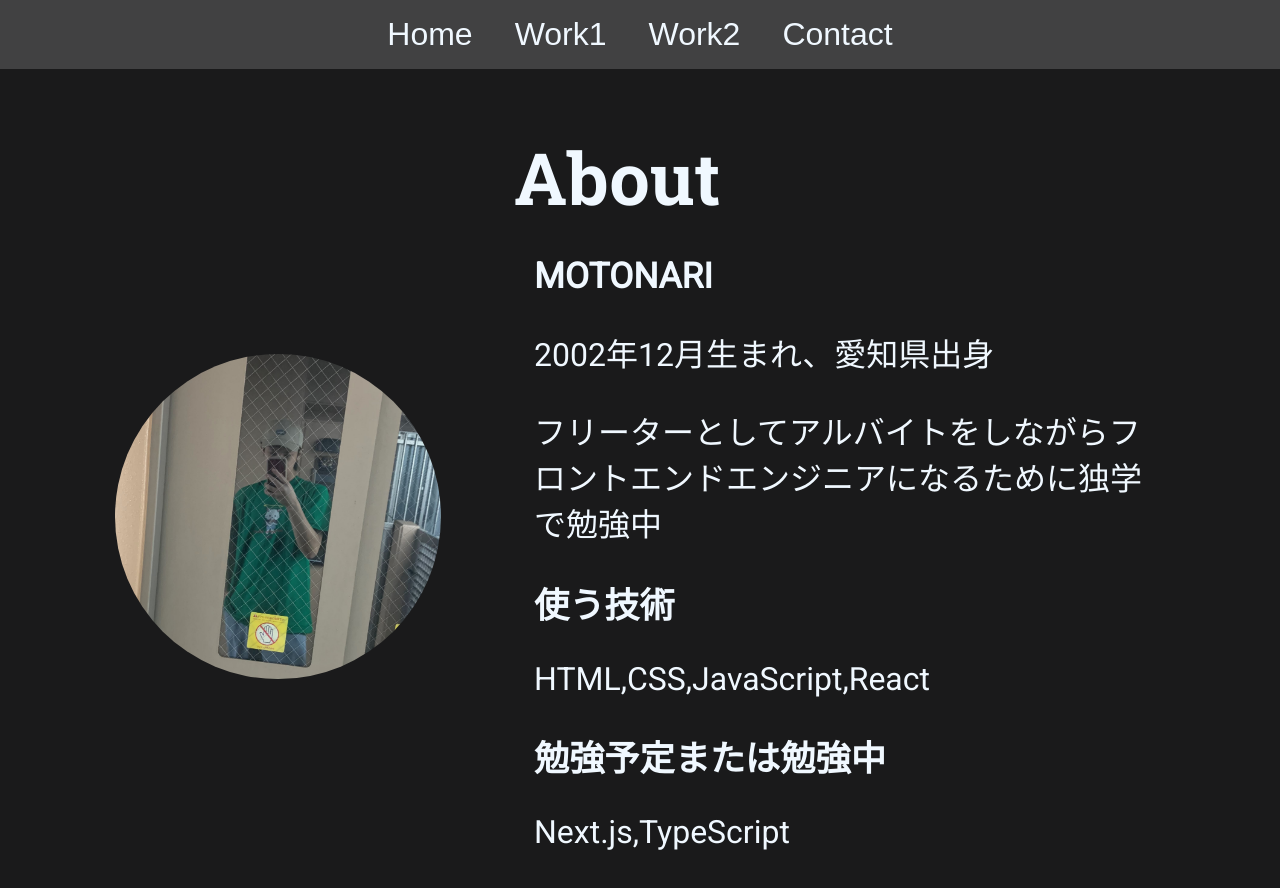
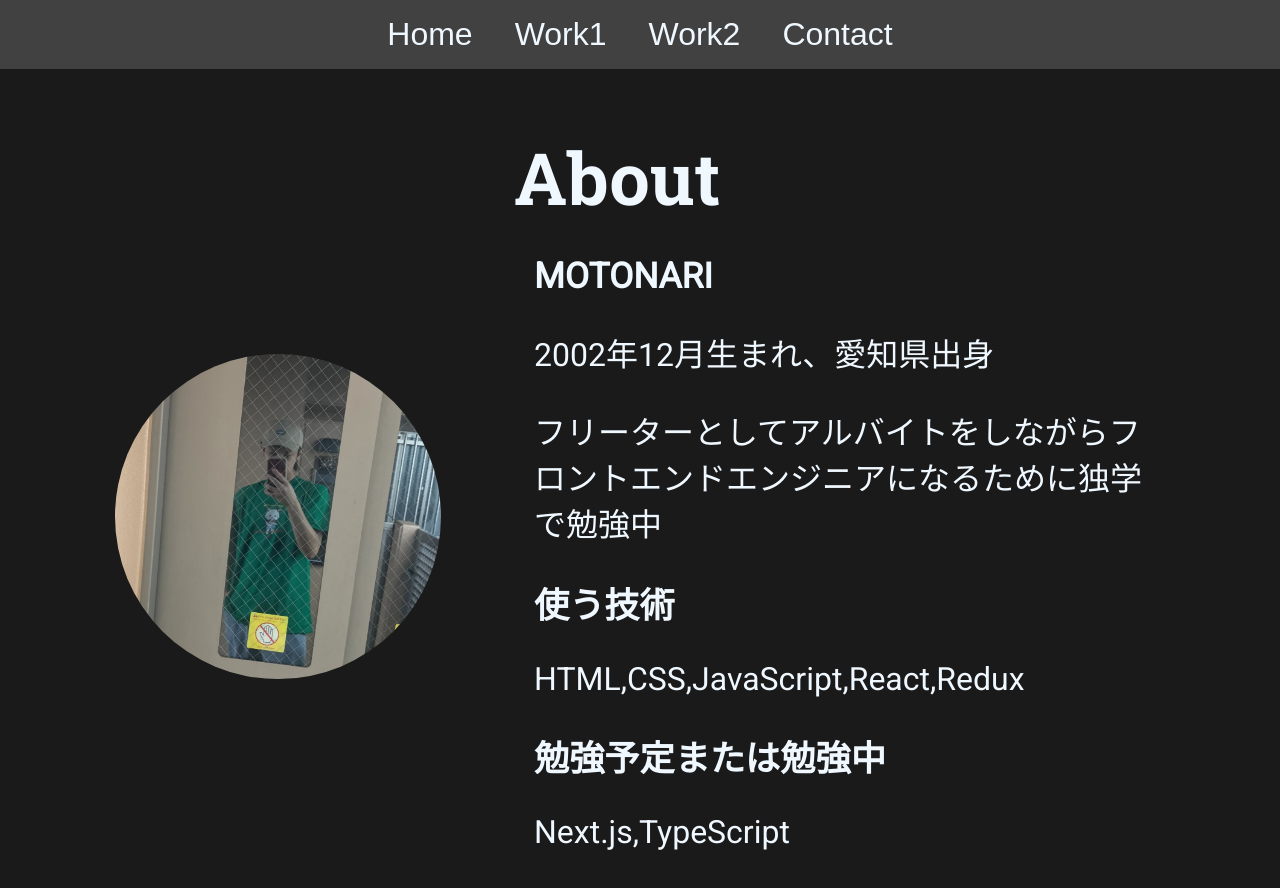
Before and after one commit to MoGomez-dev/my-page, a React (Create React App) app: page / in a window 1280 px wide. Shown: the top 888 px of the page. Built offline with nearby package versions, Linux system fonts and the light colour scheme.

Commit message:
Update Home.jsx

```diff
--- a/src/components/Home.jsx
+++ b/src/components/Home.jsx
@@ -16,7 +16,7 @@ export const Home = () => {
                 フリーターとしてアルバイトをしながらフロントエンドエンジニアになるために独学で勉強中
               </p>
               <h5>使う技術</h5>
-              <p> HTML,CSS,JavaScript,React</p>
+              <p> HTML,CSS,JavaScript,React,Redux</p>
               <h5>勉強予定または勉強中</h5>
               <p> Next.js,TypeScript</p>
             </div>
```
